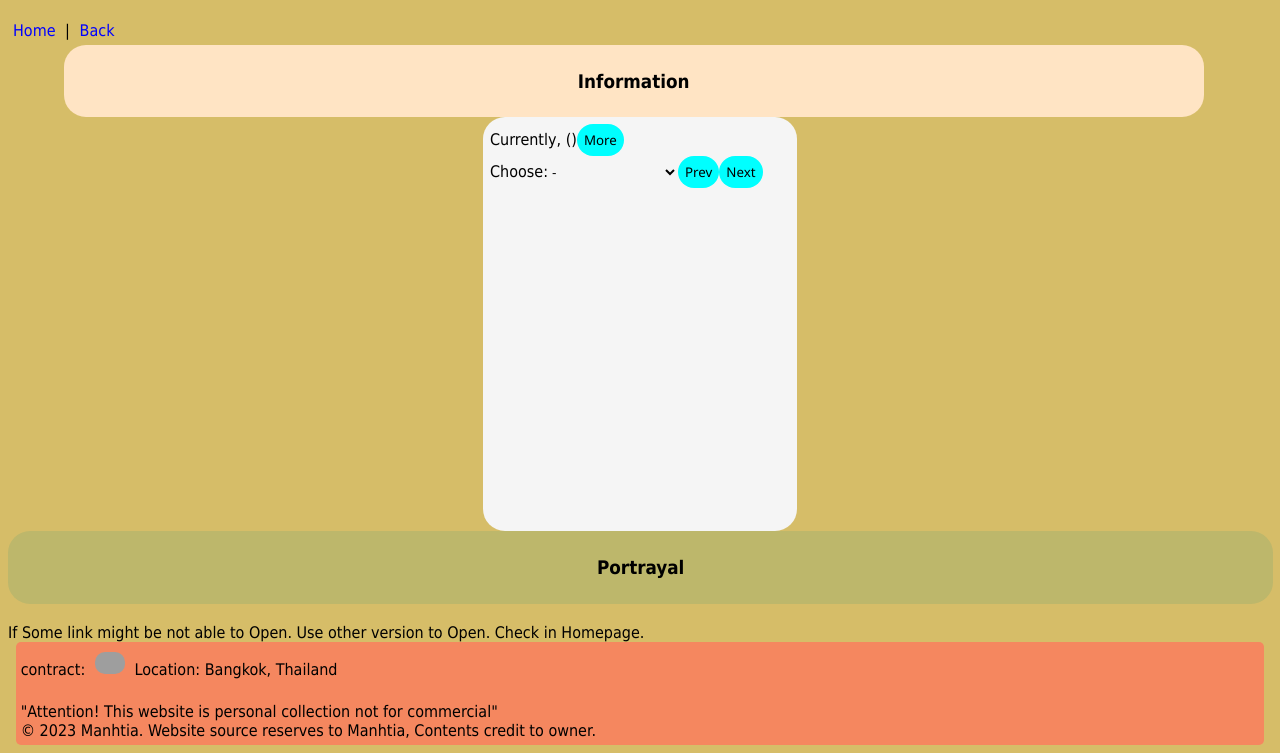
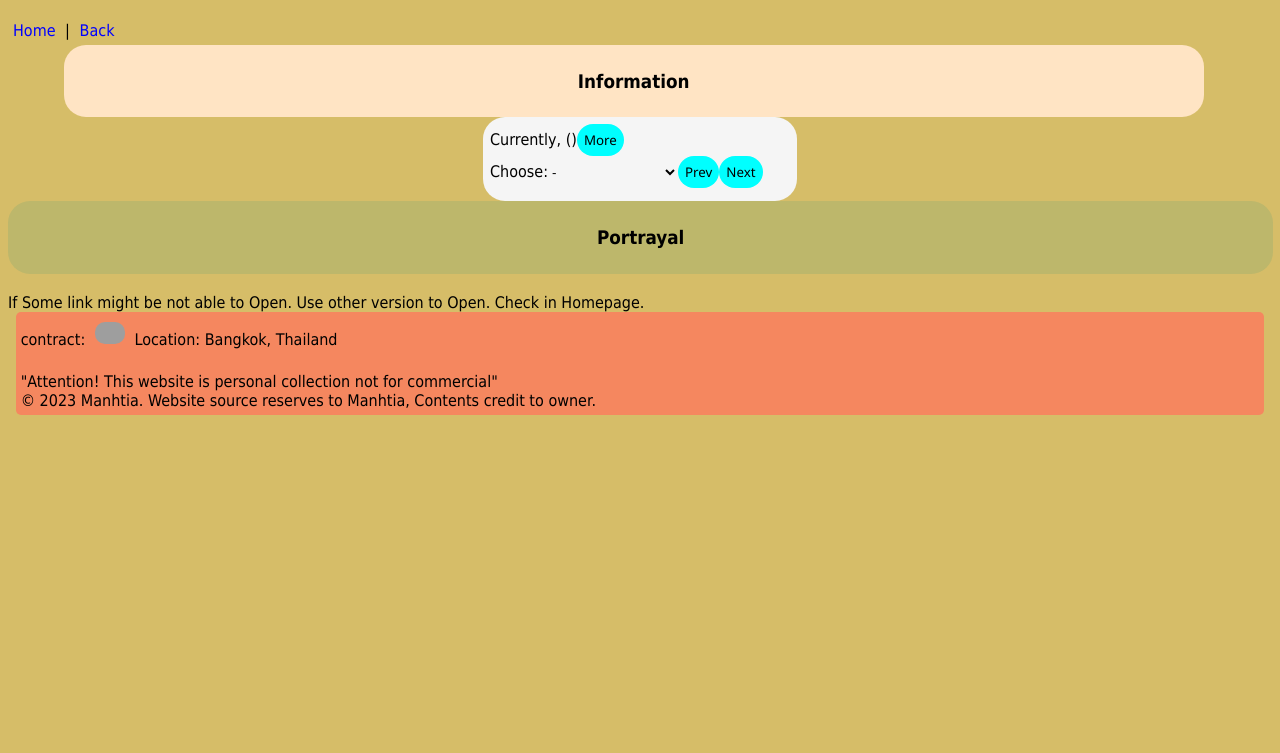
Before and after one commit to redjajaggg/MPM, a Django app: page /manhtia/content/1 in a window 1280 px wide. Shown: the part 175-928 px from the top of the page. After the commit the page ends 590 px from the top, so only its background shows below. Run offline with Django 4.2, Linux system fonts and the light colour scheme; some libraries are stand-ins or nearby versions; grey boxes are pictures that could not be loaded.

Commit message:
Update eachcontent.css

```diff
--- a/Manhtia/static/Manhtia/eachcontent.css
+++ b/Manhtia/static/Manhtia/eachcontent.css
@@ -25,7 +25,7 @@
     text-align: left;
     width: 300px;
     overflow: auto;
-    height: 400px;
+    height: 70px;
     margin-left: auto;
     margin-right: auto;
 }
```
